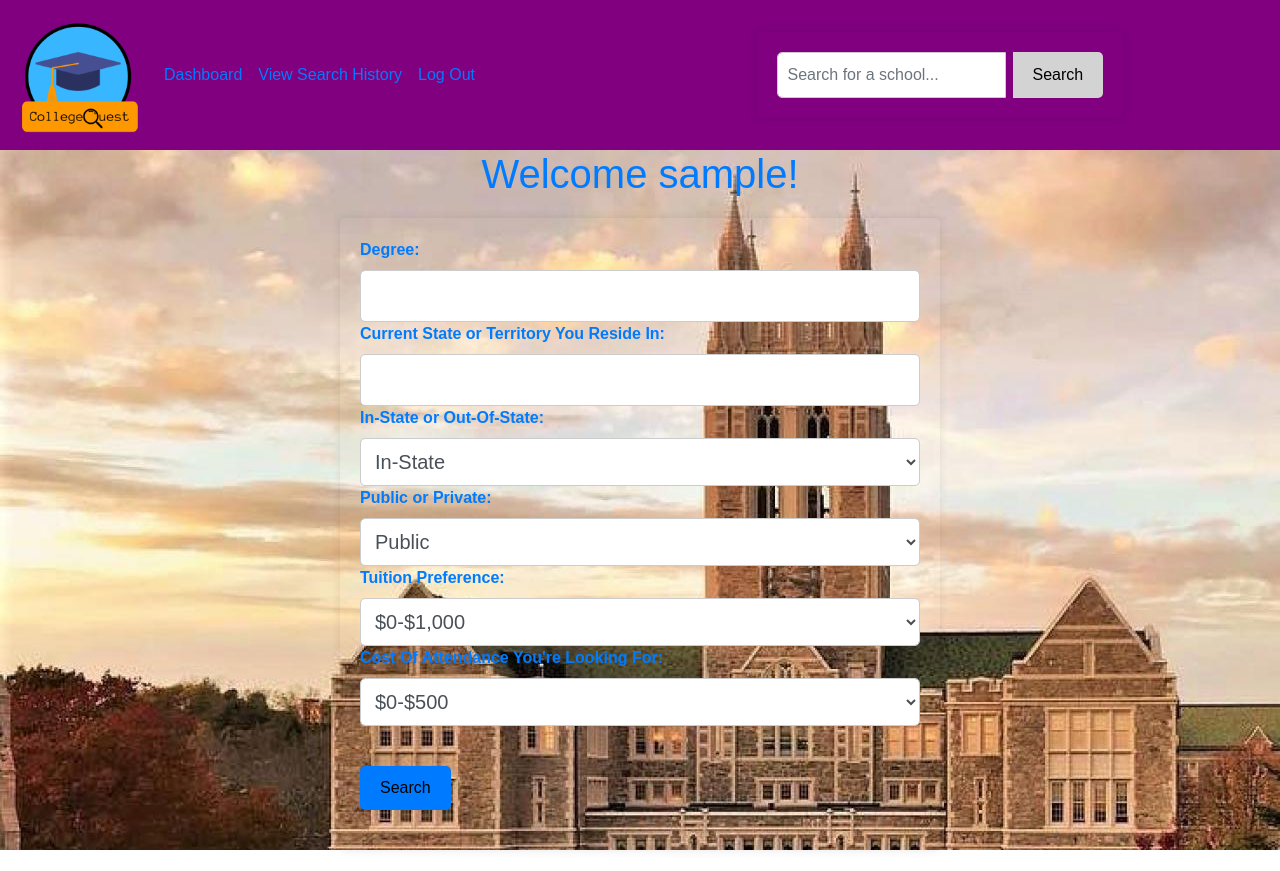
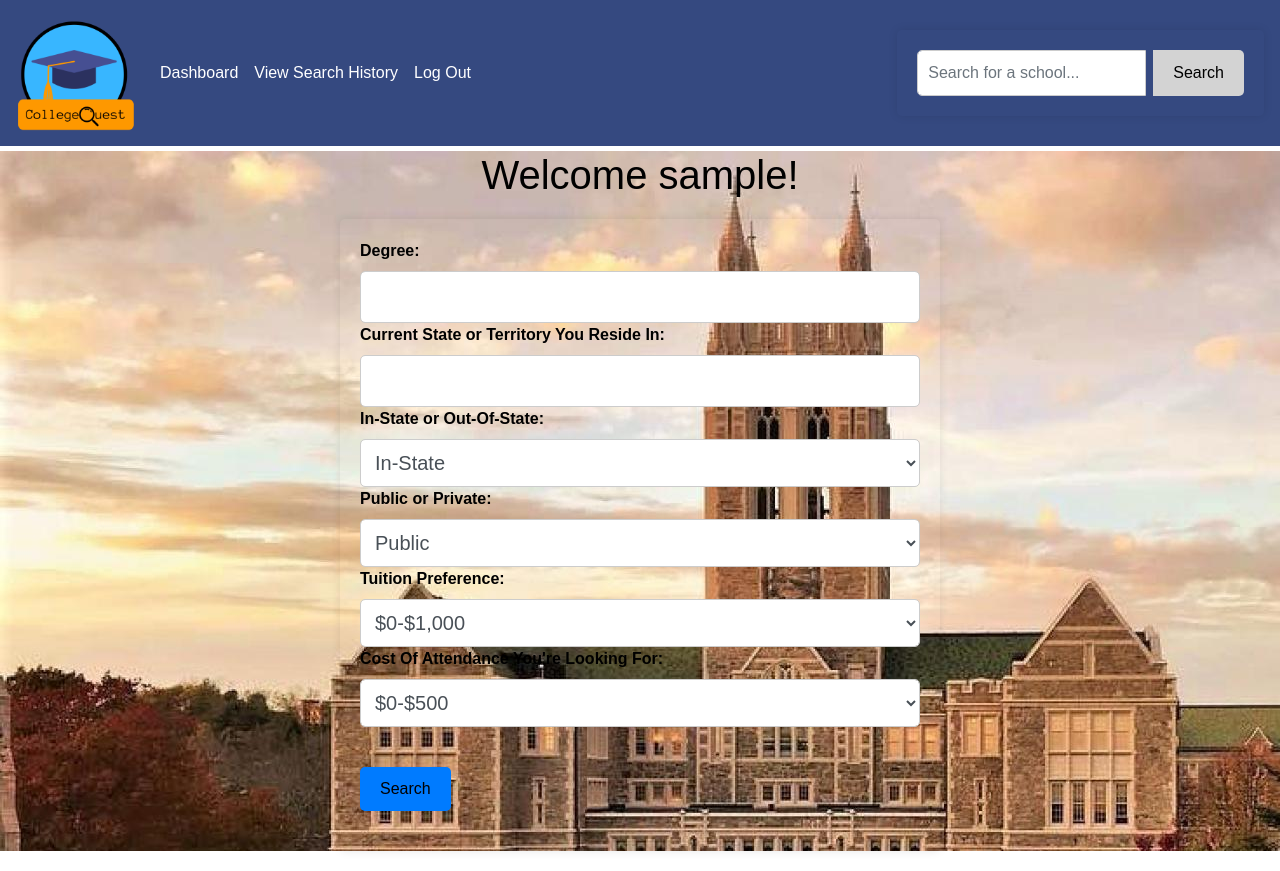
Before and after one commit to spava002/SEO-Project-3, a Flask app: page /home in a window 1280 px wide. Before the commit the page ends 850 px from the top, so only its background shows below. Run offline with Flask 3, Linux system fonts and the light colour scheme; the visitor is signed in with stand-in values (Sample User, id 1); some libraries are stand-ins or nearby versions.

Commit message:
updated navbar

```diff
--- a/static/css/home.css
+++ b/static/css/home.css
@@ -8,26 +8,21 @@ body {
 
 }
 
+
 .collegeimage{
     background-image: url('../BostonCollege1.jpeg');
 }
 
-.navbar {
-    position: relative;
-    top: 0;
-    left: 0;
-    width: 100%;
-    padding: 10px 20px;
-    background-color: black; /* Prettier blue background color */
-    color: /* Light text color */
-    font-family: 'Victor Mono', monospace;
-    display: flex; /* or inline-flex */
-    justify-content: flex-start
+
+/* Style the main heading */
+.welcome-text{
+    text-align: center;
+    color: black;
+    margin-top: 5px;
 }
-/* Style the main heading */
-h1 {
-    text-align: center;
-    color: #007bff;
+
+.nav-link{
+    color: white;
 }
 
 /* Style the forms for collecting user input */
@@ -47,7 +42,7 @@ form {
 
 .form-control-label {
     font-weight: bold;
-    color: #007bff;
+    color: black;
 }
 
 .form-control {
--- a/templates/history.html
+++ b/templates/history.html
@@ -1,3 +1,4 @@
+
 {% if user is defined and user is not none and logged_in %}
     <!DOCTYPE html>
     <head>
@@ -81,7 +82,6 @@
             {% endfor %}
         </table>
     </body>
-    </body>
-{% else %}
+    {% else %}
     <h1>You are not authorized to access this!</h1>
 {% endif %}
--- a/templates/home.html
+++ b/templates/home.html
@@ -12,7 +12,7 @@
 <body>
     {% if user is defined and user is not none and logged_in %}
     <div class = 'collegeimage'>
-        <h1>Welcome {{ user }}!</h1>
+        <h1 class="welcome-text">Welcome {{ user }}!</h1>
 
         <!-- Form for collecting user inputs on the filtered search -->
         <form method="POST" action="/home">
@@ -63,4 +63,4 @@
     </div>
 </body>
 </html>
-{% endblock %}
+{% endblock %}\
--- a/templates/layout.html
+++ b/templates/layout.html
@@ -10,9 +10,11 @@
 
 <body>
   <header>
+
     <div class="navColor">
       <!-- <nav class="navbar navbar-light" style="background-color:purple"> -->
-      <nav class="navbar sticky-top navbar-expand-sm" style="background-color:purple ">
+      <nav class="navbar sticky-top navbar-expand-sm" style="background-color:rgb(53, 73, 128) ">
+
         <!-- Logo and Branding -->
         <a href="#" class="navbar-brand mb-0 h1">
           <img src="{{url_for('static',filename='logo.png')}}" alt="CollegeQuest Logo" width="120" height="120"/>
@@ -24,8 +26,8 @@
         </button>
 
         <!-- Navigation Links -->
-        <div class="collapse navbar-collapse" id="navbarNav">
-          <ul class="navbar-nav mr-auto">
+        <div class="collapse navbar-collapse">
+          <ul class="navbar-nav">
             <li class="nav-item active">
               <a href="{{ url_for('renderHome') }}" class="nav-link">
                 Dashboard
@@ -49,6 +51,7 @@
               </a>
             </li>
           </ul>
+        </div>
 
           <!-- Search Bar -->
           <form method="POST" action="/home" class="form-inline my-2 my-lg-0">
@@ -60,8 +63,8 @@
               </div>
             </div>
           </form>
-        </div>
       </nav>
+
     </div>
   </header>
 
```
Also changed, not shown: instance/schools.db.
